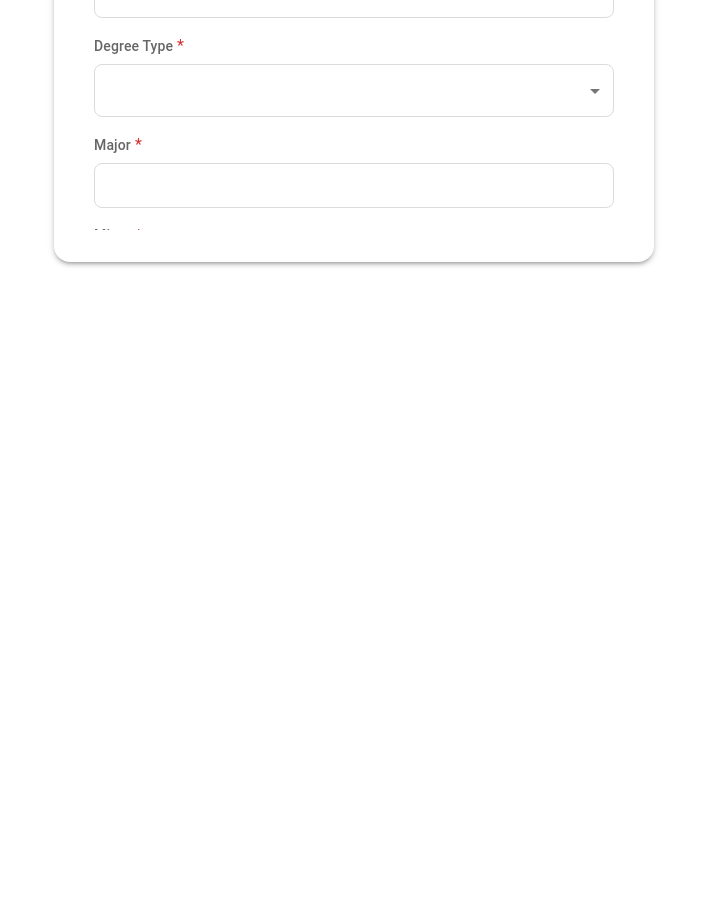
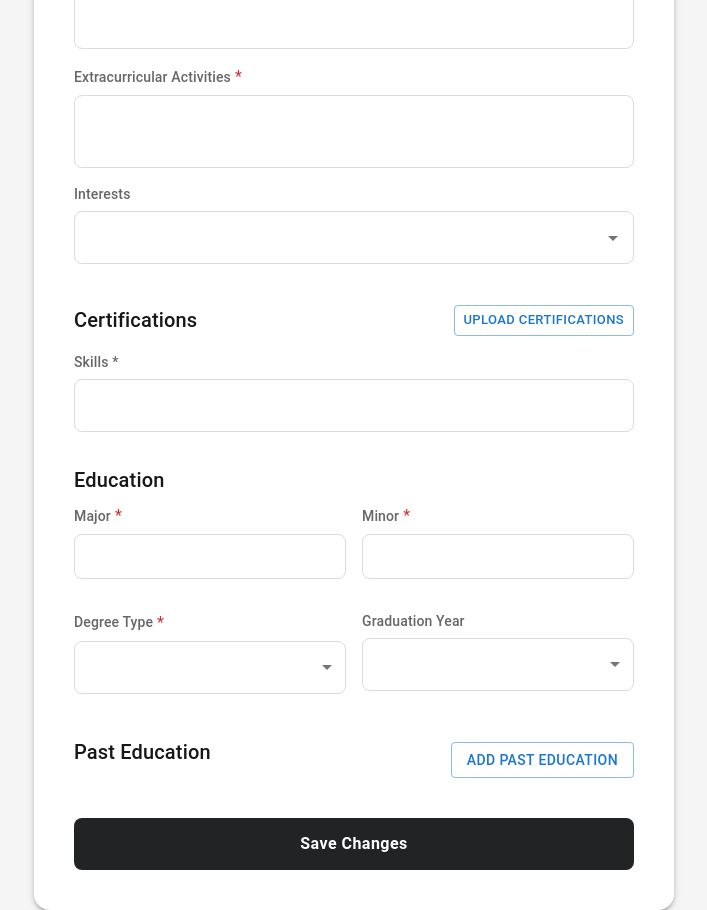
Before and after one commit to KishanRamoliya30/GigMarket, a Next.js app: page /profile in a window 1280 px wide. Shown: the part 460-1370 px from the top of the page, without its empty margins (286-993 px from the left). Before the commit the page ends 800 px from the top, so only its background shows below. Built offline with nearby package versions, Linux system fonts and the light colour scheme.

Commit message:
ui updated

```diff
--- a/src/components/customUi/CustomTextField.tsx
+++ b/src/components/customUi/CustomTextField.tsx
@@ -13,7 +13,7 @@ type CustomTextFieldProps = TextFieldProps & {
   name?: string;
   errorText?: string;
   isPassword?: boolean;
-  isRequired?: boolean;
+isAstrick?: boolean;
 };
 
 export default function CustomTextField({
@@ -24,7 +24,7 @@ export default function CustomTextField({
   errorText = "",
   type = "text",
   isPassword = false,
-  isRequired = false,
+ isAstrick = false,
   sx,
   ...rest
 }: CustomTextFieldProps) {
@@ -34,7 +34,6 @@ export default function CustomTextField({
     setShowPassword((prev) => !prev);
   };
 
-  const isAutocomplete = rest.InputProps?.role === "combobox";
 
   return (
     <div style={{ marginBottom: "16px" }}>
@@ -50,7 +49,7 @@ export default function CustomTextField({
           }}
         >
           {label}
-          {isRequired && (
+          {isAstrick && (
             <Typography component="span" color="error" ml={0.5}>
               *
             </Typography>
@@ -66,7 +65,7 @@ export default function CustomTextField({
         onChange={onChange}
         variant="outlined"
         autoComplete="off"
-        required={!!isRequired && !isAutocomplete}
+        // required
         InputProps={{
           endAdornment: isPassword && (
             <InputAdornment position="end">
--- a/src/components/profile/profileForms.tsx
+++ b/src/components/profile/profileForms.tsx
@@ -12,14 +12,17 @@ import {
 } from "@mui/material";
 import EditIcon from "@mui/icons-material/Edit";
 
-import { Formik, FieldArray } from "formik";
+import { Formik, FieldArray, FieldArrayRenderProps } from "formik";
 import * as Yup from "yup";
 import CustomTextField from "../customUi/CustomTextField";
 import CustomButton from "../customUi/CustomButton";
 import DeleteOutlineIcon from "@mui/icons-material/DeleteOutline";
 
 const degreeTypes = ["Bachelor’s", "Master’s", "PhD", "Other"];
-const graduationYears = Array.from({ length: 10 }, (_, i) => `${2025 + i}`);
+const graduationYears = Array.from(
+  { length: 2026 - 1950 },
+  (_, i) => `${1950 + i}`
+);
 const interestOptions = ["Startups", "AI", "Mentoring", "Finance"];
 
 interface EducationEntry {
@@ -34,7 +37,7 @@ interface FormValues {
   professionalSummary: string;
   interests: string[];
   extracurricularActivities: string;
-  certifications: string[];
+  certifications: { file: File | null }[];
   skills: string[];
   currentSchool: string;
   degreeType: string;
@@ -50,7 +53,7 @@ const initialValues: FormValues = {
   professionalSummary: "",
   interests: [],
   extracurricularActivities: "",
-  certifications: [],
+  certifications: [{ file: null }],
   skills: [],
   currentSchool: "",
   degreeType: "",
@@ -70,12 +73,11 @@ const validationSchema = Yup.object({
     .of(Yup.string())
     .min(1, "Please select at least one interest"),
   extracurricularActivities: Yup.string().required("This field is required"),
-  // skills: Yup.array().of(Yup.string()).min(1, "At least one skill is required"),
+  skills: Yup.array().of(Yup.string()).min(1, "At least one skill is required"),
   currentSchool: Yup.string().required("Current School is required"),
   degreeType: Yup.string().required("Degree Type is required"),
   major: Yup.string().required("Major is required"),
   minor: Yup.string().required("Minor is required"),
-
 });
 
 const ProfileFormCard = () => {
@@ -103,7 +105,6 @@ const ProfileFormCard = () => {
   };
   const formRef = useRef<HTMLFormElement>(null);
 
-
   return (
     <Box
       sx={{
@@ -111,20 +112,16 @@ const ProfileFormCard = () => {
         display: "flex",
         alignItems: "center",
         justifyContent: "center",
-        px: 2,
-        py: 4,
-        mt: "50px",
+        backgroundColor: "#f5f5f5",
       }}
-
     >
       <Box
         width="100%"
-        maxWidth={{ xs: "100%", md: "600px" }}
+        maxWidth={{ xs: "100%", md: "50%" }}
         bgcolor="#fff"
         borderRadius={4}
         boxShadow={3}
         mx={{ xs: "10px", sm: "50px" }}
-        height={{ xs: "90vh", sm: "80vh" }}
         display="flex"
         flexDirection="column"
         p={{ xs: 2, sm: 4 }}
@@ -143,7 +140,7 @@ const ProfileFormCard = () => {
             setFieldValue,
             errors,
             touched,
-            // handleSubmit,
+            handleSubmit,
             validateForm,
             setTouched,
           }) => {
@@ -161,7 +158,8 @@ const ProfileFormCard = () => {
 
               const formErrors = await validateForm();
               if (Object.keys(formErrors).length === 0) {
-                formRef.current?.requestSubmit();
+                // formRef.current?.requestSubmit();
+                handleSubmit()
               }
             };
             return (
@@ -221,20 +219,32 @@ const ProfileFormCard = () => {
                   Basic Information
                 </Typography>
 
+                <Box
+                  sx={{
+                    display: "flex",
+                    flexDirection: { xs: "column", sm: "row" },
+                    gap: 2,
+                    mb: 2,
+                  }}
+                >
+                  <Box sx={{ flex: 1 }}>
                     <CustomTextField
-                  isRequired
+                      isAstrick
                       fullWidth
                       label="Full Name"
                       name="fullName"
                       value={values.fullName}
                       onChange={handleChange}
                       errorText={
-                    touched.fullName && errors.fullName ? errors.fullName : ""
+                        touched.fullName && errors.fullName
+                          ? errors.fullName
+                          : ""
                       }
                     />
-
+                  </Box>
+                  <Box sx={{ flex: 1 }}>
                     <CustomTextField
-                  isRequired
+                      isAstrick
                       fullWidth
                       label="Current School / University"
                       name="currentSchool"
@@ -246,67 +256,8 @@ const ProfileFormCard = () => {
                           : ""
                       }
                     />
-
-                <CustomTextField
-                  isRequired
-                  select
-                  fullWidth
-                  label="Degree Type"
-                  name="degreeType"
-                  value={values.degreeType}
-                  onChange={handleChange}
-                  errorText={
-                    touched.degreeType && errors.degreeType
-                      ? errors.degreeType
-                      : ""
-                  }
-                >
-                  {degreeTypes.map((type) => (
-                    <MenuItem key={type} value={type}>
-                      {type}
-                    </MenuItem>
-                  ))}
-                </CustomTextField>
-
-                <CustomTextField
-                  isRequired
-                  fullWidth
-                  label="Major"
-                  name="major"
-                  value={values.major}
-                  onChange={handleChange}
-                  errorText={touched.major && errors.major ? errors.major : ""}
-                />
-
-                <CustomTextField
-                  isRequired
-                  fullWidth
-                  label="Minor"
-                  name="minor"
-                  value={values.minor}
-                  onChange={handleChange}
-                  errorText={touched.minor && errors.minor ? errors.minor : ""}
-                />
-
-                <CustomTextField
-                  select
-                  fullWidth
-                  label="Graduation Year"
-                  name="graduationYear"
-                  value={values.graduationYear}
-                  onChange={handleChange}
-                  errorText={
-                    touched.graduationYear && errors.graduationYear
-                      ? errors.graduationYear
-                      : ""
-                  }
-                >
-                  {graduationYears.map((year) => (
-                    <MenuItem key={year} value={year}>
-                      {year}
-                    </MenuItem>
-                  ))}
-                </CustomTextField>
+                  </Box>
+                </Box>
 
                 {/* ================= Biography ================= */}
                 <Typography variant="h6" mt={3} mb={1}>
@@ -314,7 +265,7 @@ const ProfileFormCard = () => {
                 </Typography>
 
                 <CustomTextField
-                  isRequired
+                  isAstrick
                   fullWidth
                   multiline
                   rows={3}
@@ -329,29 +280,8 @@ const ProfileFormCard = () => {
                   }
                 />
 
-                <Autocomplete
-                  multiple
-                  options={interestOptions}
-                  value={values.interests}
-                  onChange={(_, value) => setFieldValue("interests", value)}
-                  renderInput={(params) => (
                 <CustomTextField
-                      {...params}
-                      isRequired
-                      name="interests"
-                      label="Interests"
-                      margin="normal"
-                      errorText={
-                        touched.interests && errors.interests
-                          ? (errors.interests as string)
-                          : ""
-                      }
-                    />
-                  )}
-                />
-
-                <CustomTextField
-                  isRequired
+                  isAstrick
                   fullWidth
                   multiline
                   rows={2}
@@ -367,37 +297,109 @@ const ProfileFormCard = () => {
                   }
                 />
 
+                <Autocomplete
+                  multiple
+                  options={interestOptions}
+                  value={values.interests}
+                  onChange={(_, value) => setFieldValue("interests", value)}
+                  renderInput={(params) => (
+                    <CustomTextField
+                      {...params}
+                      name="interests"
+                      label="Interests"
+                      margin="normal"
+                      errorText={
+                        touched.interests && errors.interests
+                          ? (errors.interests as string)
+                          : ""
+                      }
+                    />
+                  )}
+                />
+
                 <FieldArray
                   name="certifications"
-                  render={({ remove, push }) => (
+                  render={({ remove, push }: FieldArrayRenderProps) => (
+                    <Box mt={4}>
+                      <Stack
+                        direction="row"
+                        alignItems="center"
+                        justifyContent="space-between"
+                        mb={2}
+                      >
+                        <Typography variant="h6">Certifications</Typography>
+
+                        <Button
+                          variant="outlined"
+                          component="label"
+                          size="small"
+                        >
+                          Upload Certifications
+                          <input
+                            type="file"
+                            multiple
+                            accept="application/pdf"
+                            hidden
+                            onChange={(
+                              e: React.ChangeEvent<HTMLInputElement>
+                            ) => {
+                              const files = e.target.files;
+                              if (files && files.length > 0) {
+                                const fileArray = Array.from(files);
+                                fileArray.forEach((file) => {
+                                  push({ file });
+                                });
+                              }
+                            }}
+                          />
+                        </Button>
+                      </Stack>
+
+                      {/* Only show if there are uploaded certificates */}
+                      {values.certifications.length > 0 && (
                         <Box>
-                      <Typography variant="subtitle1">
-                        Certifications
+                          {values.certifications
+                            .filter((cert) => cert.file)
+                            .map((cert, index) => (
+                              <Box
+                                key={index}
+                                sx={{
+                                  border: "1px solid #ddd",
+                                  borderRadius: 2,
+                                  p: 2,
+                                  mb: 2,
+                                  backgroundColor: "#fafafa",
+                                }}
+                              >
+                                <Stack
+                                  direction="row"
+                                  spacing={2}
+                                  alignItems="center"
+                                  justifyContent="space-between"
+                                >
+                                  <Typography
+                                    variant="body2"
+                                    sx={{
+                                      flex: 1,
+                                      wordBreak: "break-word",
+                                      color: "text.secondary",
+                                    }}
+                                  >
+                                    {cert.file?.name}
                                   </Typography>
-                      {values.certifications.map((cert, index) => (
-                        <Stack direction="row" spacing={1} key={index}>
-                          <CustomTextField
-                            value={cert}
-                            onChange={(e) =>
-                              setFieldValue(
-                                `certifications[${index}]`,
-                                e.target.value
-                              )
-                            }
-                          />
+
                                   <IconButton
                                     aria-label="remove"
                                     color="error"
                                     onClick={() => remove(index)}
-                            sx={{ mt: 1 }}
                                   >
                                     <DeleteOutlineIcon />
                                   </IconButton>
                                 </Stack>
+                              </Box>
                             ))}
-                      <Button onClick={() => push("")}>
-                        Add Certification
-                      </Button>
+                        </Box>
+                      )}
                     </Box>
                   )}
                 />
@@ -405,7 +407,7 @@ const ProfileFormCard = () => {
                 <Autocomplete
                   multiple
                   freeSolo
-                  options={[]}
+                  options={["react", "node", "javascript", "python"]}
                   value={values.skills}
                   onChange={(_, val) => setFieldValue("skills", val)}
                   renderInput={(params) => (
@@ -427,21 +429,130 @@ const ProfileFormCard = () => {
                   Education
                 </Typography>
 
+                <Box
+                  sx={{
+                    display: "flex",
+                    flexDirection: { xs: "column", sm: "row" },
+                    gap: 2,
+                    mb: 2,
+                  }}
+                >
+                  <Box sx={{ flex: 1 }}>
+                    <CustomTextField
+                      isAstrick
+                      fullWidth
+                      label="Major"
+                      name="major"
+                      value={values.major}
+                      onChange={handleChange}
+                      errorText={
+                        touched.major && errors.major ? errors.major : ""
+                      }
+                    />
+                  </Box>
+                  <Box sx={{ flex: 1 }}>
+                    <CustomTextField
+                      isAstrick
+                      fullWidth
+                      label="Minor"
+                      name="minor"
+                      value={values.minor}
+                      onChange={handleChange}
+                      errorText={
+                        touched.minor && errors.minor ? errors.minor : ""
+                      }
+                    />
+                  </Box>
+                </Box>
+                <Box
+                  sx={{
+                    display: "flex",
+                    flexDirection: { xs: "column", sm: "row" },
+                    gap: 2,
+                    mb: 2,
+                  }}
+                >
+                  <Box sx={{ flex: 1 }}>
+                    <CustomTextField
+                      isAstrick
+                      select
+                      fullWidth
+                      label="Degree Type"
+                      name="degreeType"
+                      value={values.degreeType}
+                      onChange={handleChange}
+                      errorText={
+                        touched.degreeType && errors.degreeType
+                          ? errors.degreeType
+                          : ""
+                      }
+                    >
+                      {degreeTypes.map((type) => (
+                        <MenuItem key={type} value={type}>
+                          {type}
+                        </MenuItem>
+                      ))}
+                    </CustomTextField>
+                  </Box>
+                  <Box sx={{ flex: 1 }}>
+                    <CustomTextField
+                      select
+                      fullWidth
+                      label="Graduation Year"
+                      name="graduationYear"
+                      value={values.graduationYear}
+                      onChange={handleChange}
+                      errorText={
+                        touched.graduationYear && errors.graduationYear
+                          ? errors.graduationYear
+                          : ""
+                      }
+                    >
+                      {graduationYears.map((year) => (
+                        <MenuItem key={year} value={year}>
+                          {year}
+                        </MenuItem>
+                      ))}
+                    </CustomTextField>
+                  </Box>
+                </Box>
+
                 <FieldArray
                   name="pastEducation"
                   render={({ push, remove }) => (
                     <Box>
-                      <Typography variant="subtitle1">
-                        Past Education
-                      </Typography>
-                      {values.pastEducation.map((edu, index) => (
                         <Stack
                         direction="row"
-                          spacing={1}
                         alignItems="center"
+                        justifyContent="space-between"
+                        mb={2}
+                      >
+                        <Typography variant="h6">Past Education</Typography>
+
+                        <Button
+                          onClick={() =>
+                            push({ school: "", degree: "", year: "" })
+                          }
+                          sx={{ mt: 2 }}
+                          variant="outlined"
+                        >
+                          Add Past Education
+                        </Button>
+                      </Stack>
+                      {values.pastEducation.map((edu, index) => (
+                        <Box
                           key={index}
+                          sx={{
+                            display: "flex",
+                            flexDirection: { xs: "column", sm: "row" },
+                            gap: 2,
+                            mb: 2,
+                            alignItems: "flex-start",
+                          }}
                         >
+                          <Box sx={{ flex: 1, width: "100%" }}>
                             <CustomTextField
+                              fullWidth
                               label="School"
                               value={edu.school}
                               onChange={(e) =>
@@ -451,7 +562,11 @@ const ProfileFormCard = () => {
                                 )
                               }
                             />
+                          </Box>
+
+                          <Box sx={{ flex: 1, width: "100%" }}>
                             <CustomTextField
+                              fullWidth
                               label="Degree"
                               value={edu.degree}
                               onChange={(e) =>
@@ -461,7 +576,11 @@ const ProfileFormCard = () => {
                                 )
                               }
                             />
+                          </Box>
+
+                          <Box sx={{ flex: 1, width: "100%" }}>
                             <CustomTextField
+                              fullWidth
                               label="Year"
                               value={edu.year}
                               onChange={(e) =>
@@ -471,25 +590,20 @@ const ProfileFormCard = () => {
                                 )
                               }
                             />
+                          </Box>
+
                           <IconButton
                             aria-label="remove"
                             color="error"
                             onClick={() => remove(index)}
-                            sx={{ mt: 1 }}
+                            sx={{
+                              alignSelf: { xs: "flex-start", sm: "center" },
+                            }}
                           >
                             <DeleteOutlineIcon />
                           </IconButton>
-                        </Stack>
+                        </Box>
                       ))}
-                      <Button
-                        onClick={() =>
-                          push({ school: "", degree: "", year: "" })
-                        }
-                        sx={{ mt: 2 }}
-                        variant="outlined"
-                      >
-                        Add Past Education
-                      </Button>
                     </Box>
                   )}
                 />
--- a/src/middleware.ts
+++ b/src/middleware.ts
@@ -10,7 +10,6 @@ const PUBLIC_PATHS = [
   "/verify-otp",
   "/verify-email",
   "/forgot-password",
-  "/profile"
 ];
 
 export function middleware(request: NextRequest) {
```
Lines whose indentation alone changed are shown as unchanged.
